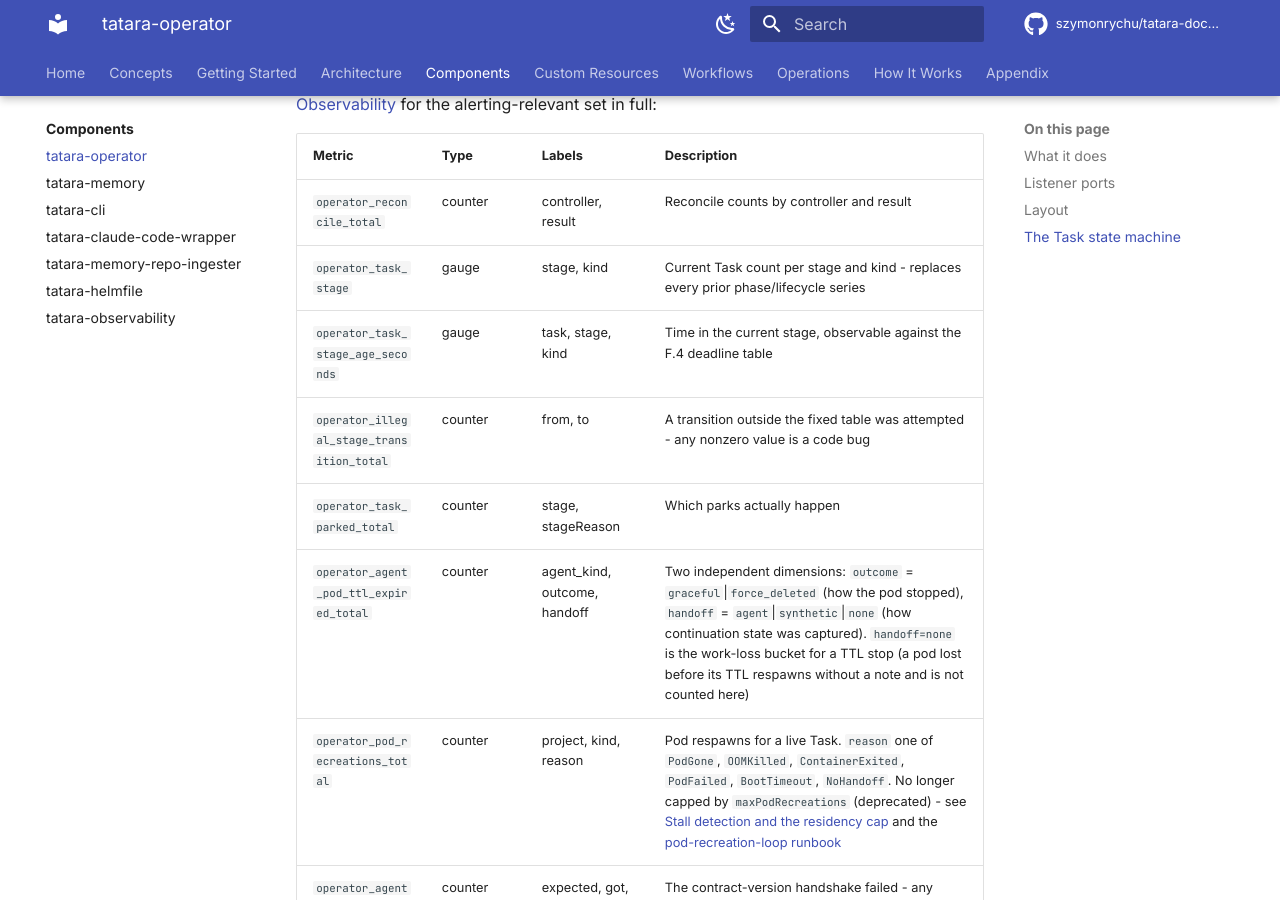
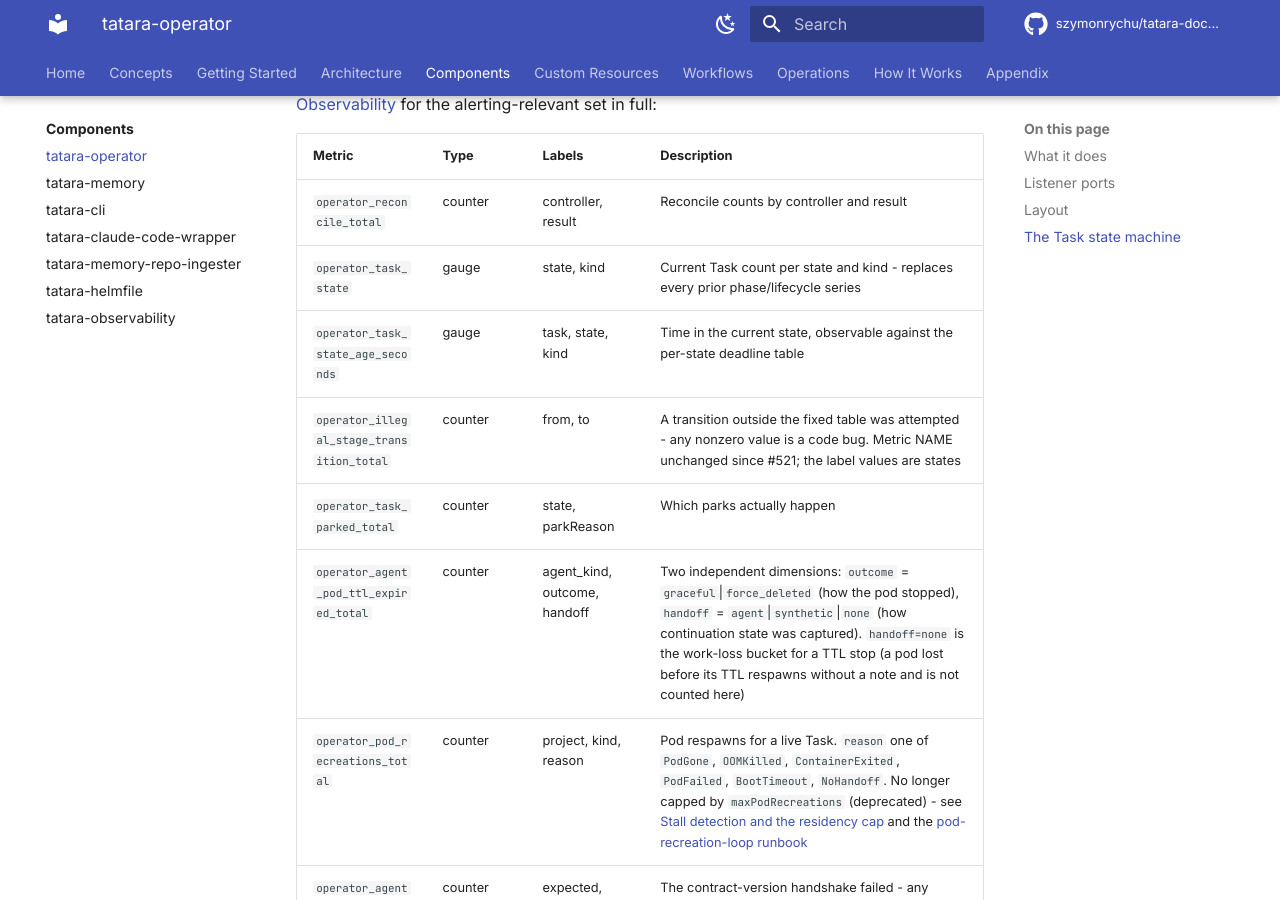
Before and after one commit to szymonrychu/tatara-documentation, an MkDocs documentation site: the page built from docs/components/operator.md, in a window 1280 px wide and 900 px high, scrolled down 8114 px. Built offline with MkDocs 1.6.1 and Material for MkDocs 9.7.7, drawn with Linux system fonts in a browser that asks for light colours; comment, search, counter and statistics services are not loaded; the version menu is left out.

Commit message:
docs: name the route the mint-routing pin actually covers, and stop publishing a metric that does not exist
Two things, both surfaced by the operator PR's round-4 review.

task-stages.md: the invariant admonition said the operator "pins this with a
table test total over every origin kind" without saying which ROUTE it checks.
Since nothing is minted into `refined` any more, a kind reaches the gate only by
being triaged there - so a pin that checked mint states alone would have nothing
left to check. That is what the operator test does, and it is the half a reader
adding a kind needs.

components/operator.md and components/observability.md published
`operator_task_stage_age_seconds`, `operator_task_stage` and
`operator_task_parked_total{stage,stageReason}`. None of those exist: they were
renamed to the `state`/`parkReason` vocabulary at #521, which
operations/observability.md and the runbooks already document. Two catalogues on
one site disagreeing, with the wrong one returning empty from Prometheus - and
this is not hypothetical, the operator PR copied the dead name out of this site
into a Go doc comment and had to correct it in review.

Scoped to metric IDENTIFIERS that name a nonexistent series. The broader
pre-#521 prose on those pages (components/operator.md still says "15-stage
lifecycle") is the tatara-agent-skills#56 class and is deliberately not swept
here.

refs szymonrychu/tatara-operator#604

```diff
--- a/docs/components/operator.md
+++ b/docs/components/operator.md
@@ -185,10 +185,10 @@ The operator exposes Prometheus series on `:9090/metrics`. A representative subs
 | Metric | Type | Labels | Description |
 |---|---|---|---|
 | `operator_reconcile_total` | counter | controller, result | Reconcile counts by controller and result |
-| `operator_task_stage` | gauge | stage, kind | Current Task count per stage and kind - replaces every prior phase/lifecycle series |
-| `operator_task_stage_age_seconds` | gauge | task, stage, kind | Time in the current stage, observable against the F.4 deadline table |
-| `operator_illegal_stage_transition_total` | counter | from, to | A transition outside the fixed table was attempted - any nonzero value is a code bug |
-| `operator_task_parked_total` | counter | stage, stageReason | Which parks actually happen |
+| `operator_task_state` | gauge | state, kind | Current Task count per state and kind - replaces every prior phase/lifecycle series |
+| `operator_task_state_age_seconds` | gauge | task, state, kind | Time in the current state, observable against the per-state deadline table |
+| `operator_illegal_stage_transition_total` | counter | from, to | A transition outside the fixed table was attempted - any nonzero value is a code bug. Metric NAME unchanged since #521; the label values are states |
+| `operator_task_parked_total` | counter | state, parkReason | Which parks actually happen |
 | `operator_agent_pod_ttl_expired_total` | counter | agent_kind, outcome, handoff | Two independent dimensions: `outcome` = `graceful`\|`force_deleted` (how the pod stopped), `handoff` = `agent`\|`synthetic`\|`none` (how continuation state was captured). `handoff=none` is the work-loss bucket for a TTL stop (a pod lost before its TTL respawns without a note and is not counted here) |
 | `operator_pod_recreations_total` | counter | project, kind, reason | Pod respawns for a live Task. `reason` one of `PodGone`, `OOMKilled`, `ContainerExited`, `PodFailed`, `BootTimeout`, `NoHandoff`. No longer capped by `maxPodRecreations` (deprecated) - see [Stall detection and the residency cap](#stall-detection-and-the-residency-cap) and the [pod-recreation-loop runbook](../operations/runbooks.md#tatara-runbook-operator-agent-pod-recreation-loop) |
 | `operator_agent_contract_mismatch_total` | counter | expected, got, image | The contract-version handshake failed - any nonzero value is critical |
```
Also changed, not shown: docs/components/observability.md (+4 -4 lines), docs/reference/task-stages.md (+6 -0 lines).
